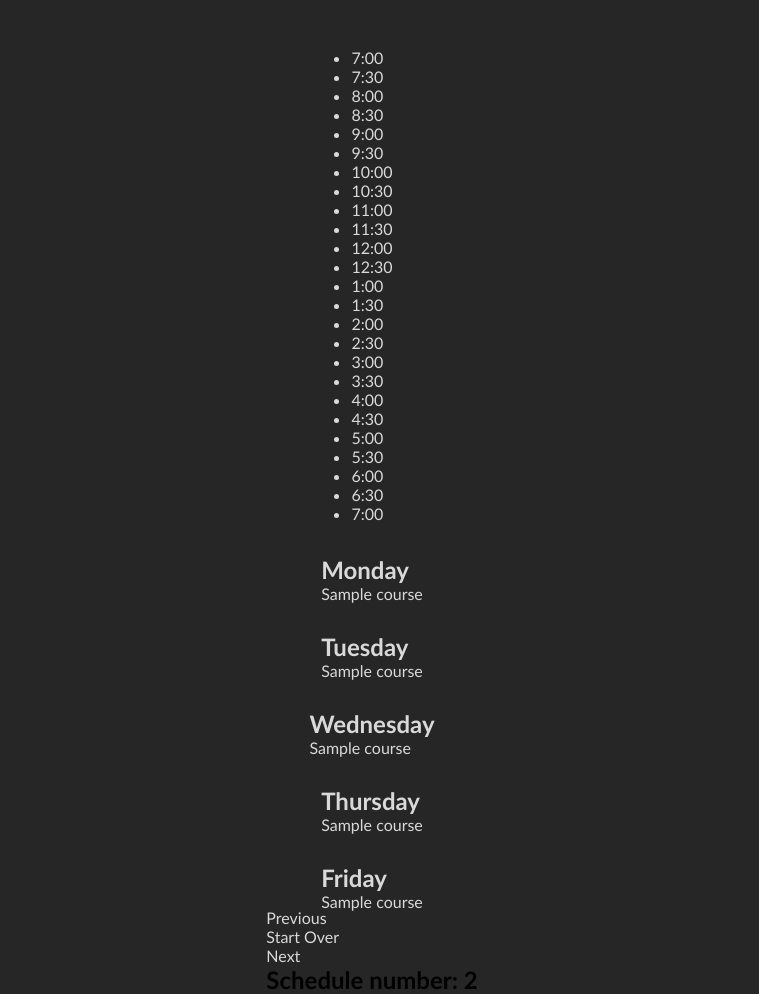
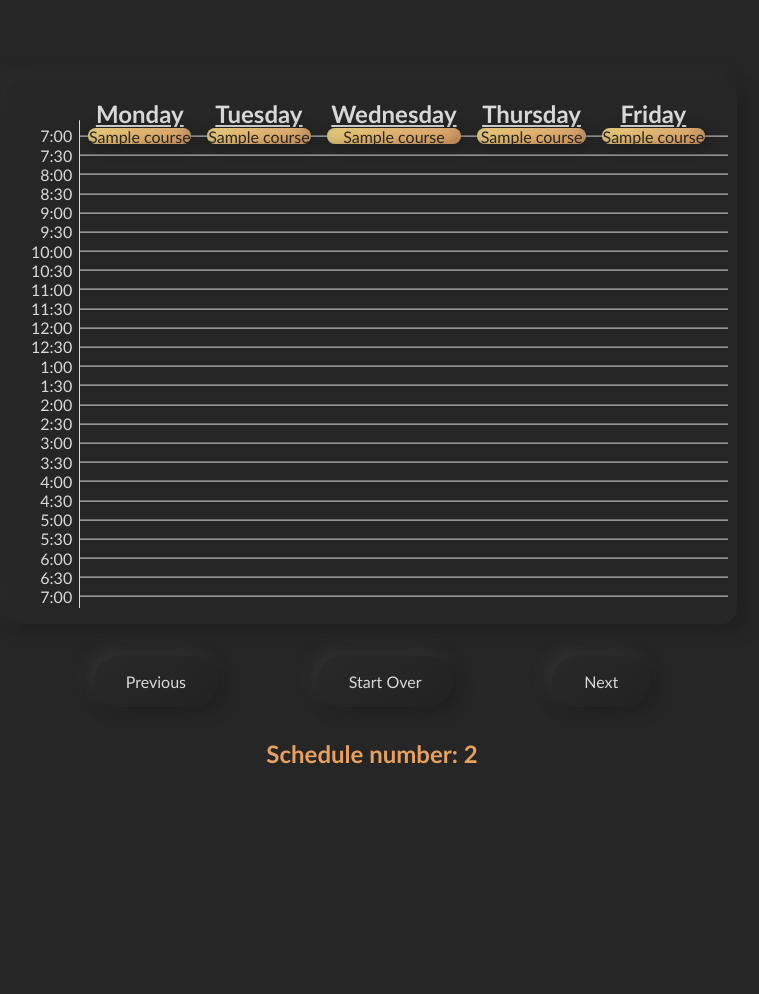
Before and after one commit to zyrrus/course-scheduler, a Flask app: template src/templates/week.html in a window 1280 px wide. Shown: the whole page, without its empty margins (268-1027 px from the left). After the commit the page ends 764 px from the top, so only its background shows below. Run offline with Flask 2, Linux system fonts and the light colour scheme; the template is opened without the code that fills it: most values are stand-ins (such as "Sample title", 1, 10 or a date in 2020).

Commit message:
updated templates to match new scss

```diff
--- a/src/templates/week.html
+++ b/src/templates/week.html
@@ -2,10 +2,10 @@
 
 {% block body %}
 
-<div class="week-container">
+<div class="week">
 
-    <div class="week">
-        <div class="week--col week--col-time">
+    <div class="week__box">
+        <div class="week__box__column week__box__column--time">
             <ul>
                 <li><p> 7:00</p></li>
                 <li><p> 7:30</p></li>
@@ -35,54 +35,54 @@
             </ul>
         </div>
 
-        <div class="week--col week--col-day">
+        <div class="week__box__column week__box__column--day">
             <h2>Monday</h2>
             {% for box in week['M'] %}
-                <div class="course" style="top: {{ box.top }}rem; height: {{ box.length }}rem;">
+                <div class="week__box__course" style="top: {{ box.top }}rem; height: {{ box.length }}rem;">
                     <p>{{box.course}}</p>
                 </div>
             {% endfor %}
         </div>
-        <div class="week--col week--col-day">
+        <div class="week__box__column week__box__column--day">
             <h2>Tuesday</h2>
             {% for box in week['T'] %}
-                <div class="course" style="top: {{ box.top }}rem; height: {{ box.length }}rem;">
+                <div class="week__box__course" style="top: {{ box.top }}rem; height: {{ box.length }}rem;">
                     <p>{{box.course}}</p>
                 </div>
             {% endfor %}
         </div>
-        <div class="week--col week--col-day">
+        <div class="week__box__column week__box__column--day">
             <h2>Wednesday</h2>
             {% for box in week['W'] %}
-                <div class="course" style="top: {{ box.top }}rem; height: {{ box.length }}rem;">
+                <div class="week__box__course" style="top: {{ box.top }}rem; height: {{ box.length }}rem;">
                     <p>{{box.course}}</p>
                 </div>
             {% endfor %}
         </div>
-        <div class="week--col week--col-day">
+        <div class="week__box__column week__box__column--day">
             <h2>Thursday</h2>
             {% for box in week['Th'] %}
-                <div class="course" style="top: {{ box.top }}rem; height: {{ box.length }}rem;">
+                <div class="week__box__course" style="top: {{ box.top }}rem; height: {{ box.length }}rem;">
                     <p>{{box.course}}</p>
                 </div>
             {% endfor %}
         </div>
-        <div class="week--col week--col-day">
+        <div class="week__box__column week__box__column--day">
             <h2>Friday</h2>
             {% for box in week['F'] %}
-                <div class="course" style="top: {{ box.top }}rem; height: {{ box.length }}rem;">
+                <div class="week__box__course" style="top: {{ box.top }}rem; height: {{ box.length }}rem;">
                     <p>{{box.course}}</p>
                 </div>
             {% endfor %}
         </div>
-    </div> <!-- /week -->
+    </div> <!-- /week__box -->
 
-    <div class="btn-box">
-        <a href="{{ url_for('set_index', change=-1) }}"><div class="btn">Previous</div></a>
-        <a href="{{ url_for('editor', courses_json='[') }}"><div class="btn">Start Over</div></a>
-        <a href="{{ url_for('set_index', change=1) }}"><div class="btn">Next</div></a>
+    <div class="week__button-box">
+        <a href="{{ url_for('set_index', change=-1) }}"><div class="week__button-box__button">Previous</div></a>
+        <a href="{{ url_for('home') }}"><div class="week__button-box__button">Start Over</div></a>
+        <a href="{{ url_for('set_index', change=1) }}"><div class="week__button-box__button">Next</div></a>
     </div>
 
-    <h2>Schedule number: {{ index+1 }}</h2>
-</div> <!-- /weelk-container -->
+    <h2 class="week__text">Schedule number: {{ index+1 }}</h2>
+</div> <!-- /week -->
 {% endblock %}
```
Also changed, not shown: src/templates/edit.html (+24 -15 lines), src/templates/home.html (+20 -6 lines).
